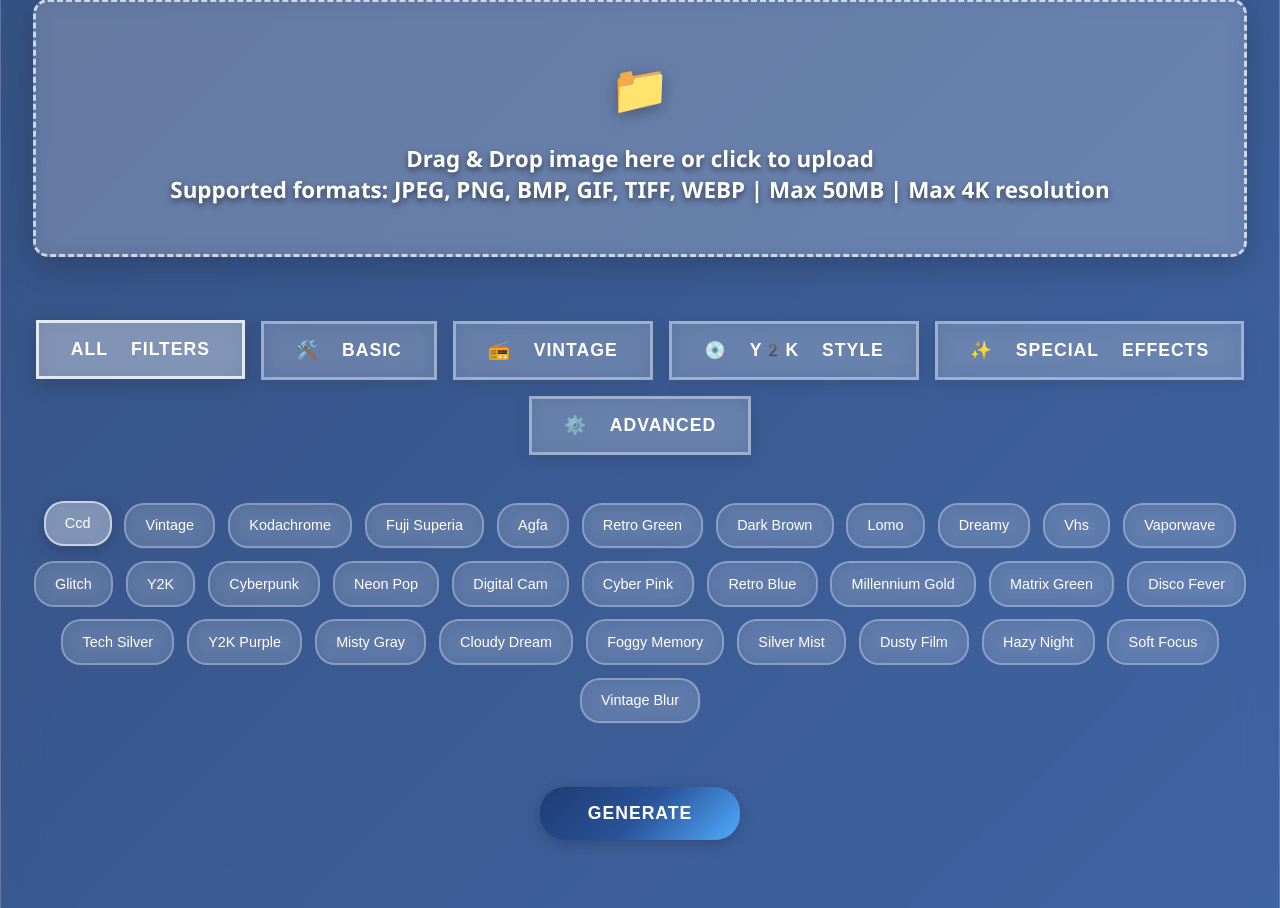
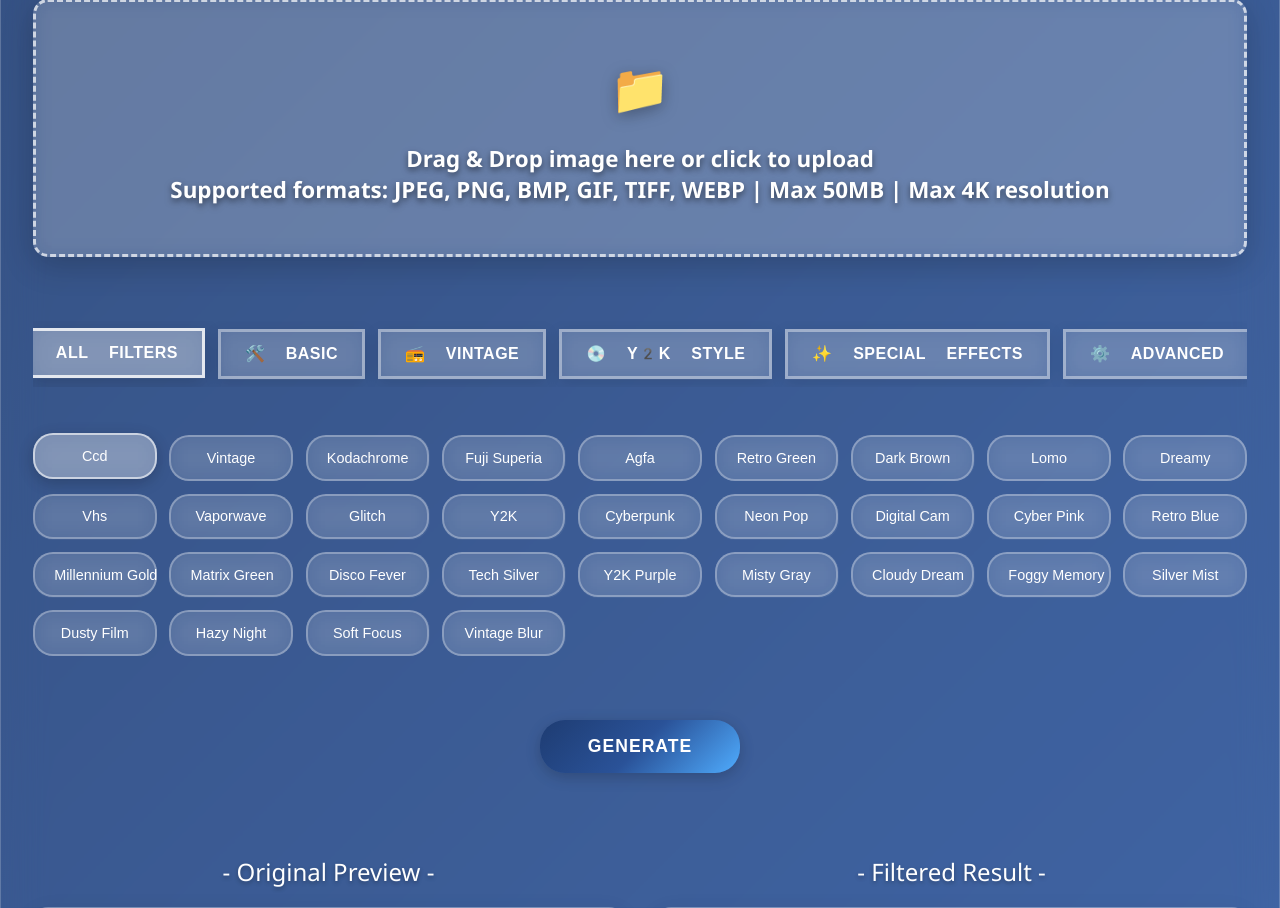
Before and after one commit to hahahahahamster/2000s-filter-app, a Flask app: page / in a window 1280 px wide. Shown: the part 330-1238 px from the top of the page. Run offline with Flask 3, Linux system fonts and the light colour scheme.

Commit message:
Fix layout issues: keep ADVANCED tab in same row and prevent filter buttons from appearing alone
- Changed category tabs to flex-wrap: nowrap with horizontal scroll
- Reduced padding and font size for better fit
- Converted filter buttons to CSS Grid layout
- Added responsive design for mobile devices
- Ensured consistent button sizing and spacing

```diff
--- a/static/css/style.css
+++ b/static/css/style.css
@@ -254,28 +254,32 @@
 .category-tabs {
     display: flex;
     justify-content: center;
-    flex-wrap: wrap;
-    gap: 1rem;
+    flex-wrap: nowrap;
+    gap: 0.8rem;
     margin-bottom: 3rem;
+    overflow-x: auto;
+    padding: 0.5rem 0;
 }
 
 .category-tab {
-    padding: 1rem 2rem;
+    padding: 0.8rem 1.5rem;
     background: rgba(255, 255, 255, 0.15);
     border: 3px solid rgba(255, 255, 255, 0.4);
     border-radius: 0;
     color: white;
     cursor: pointer;
     font-weight: 600;
-    font-size: 1.1rem;
+    font-size: 1rem;
     text-transform: uppercase;
-    letter-spacing: 1px;
+    letter-spacing: 0.5px;
     transition: all 0.3s ease;
     backdrop-filter: blur(10px);
     box-shadow: 0 4px 15px rgba(0, 0, 0, 0.1);
     display: flex;
     align-items: center;
-    gap: 0.5rem;
+    gap: 0.4rem;
+    white-space: nowrap;
+    flex-shrink: 0;
 }
 
 /* Emoji styling for category tabs */
@@ -298,11 +302,12 @@
 }
 
 .filter-buttons {
-    display: flex;
-    flex-wrap: wrap;
-    justify-content: center;
+    display: grid;
+    grid-template-columns: repeat(auto-fit, minmax(120px, 1fr));
     gap: 0.8rem;
     margin: 2rem 0;
+    max-width: 100%;
+    justify-items: center;
 }
 
 .filter-btn {
@@ -316,6 +321,10 @@
     font-weight: 500;
     transition: all 0.3s ease;
     backdrop-filter: blur(10px);
+    width: 100%;
+    max-width: 150px;
+    text-align: center;
+    white-space: nowrap;
 }
 
 .filter-btn.selected {
@@ -785,6 +794,29 @@
     .slider-arrow-right {
         font-size: 10px;
     }
+
+    /* Mobile responsiveness for filter layout */
+    .category-tabs {
+        gap: 0.5rem;
+        padding: 0.3rem 0;
+    }
+
+    .category-tab {
+        padding: 0.6rem 1rem;
+        font-size: 0.9rem;
+        letter-spacing: 0.3px;
+    }
+
+    .filter-buttons {
+        grid-template-columns: repeat(auto-fit, minmax(100px, 1fr));
+        gap: 0.6rem;
+    }
+
+    .filter-btn {
+        padding: 0.6rem 1rem;
+        font-size: 0.8rem;
+        max-width: 120px;
+    }
 }
 
 /* Footer */
```
